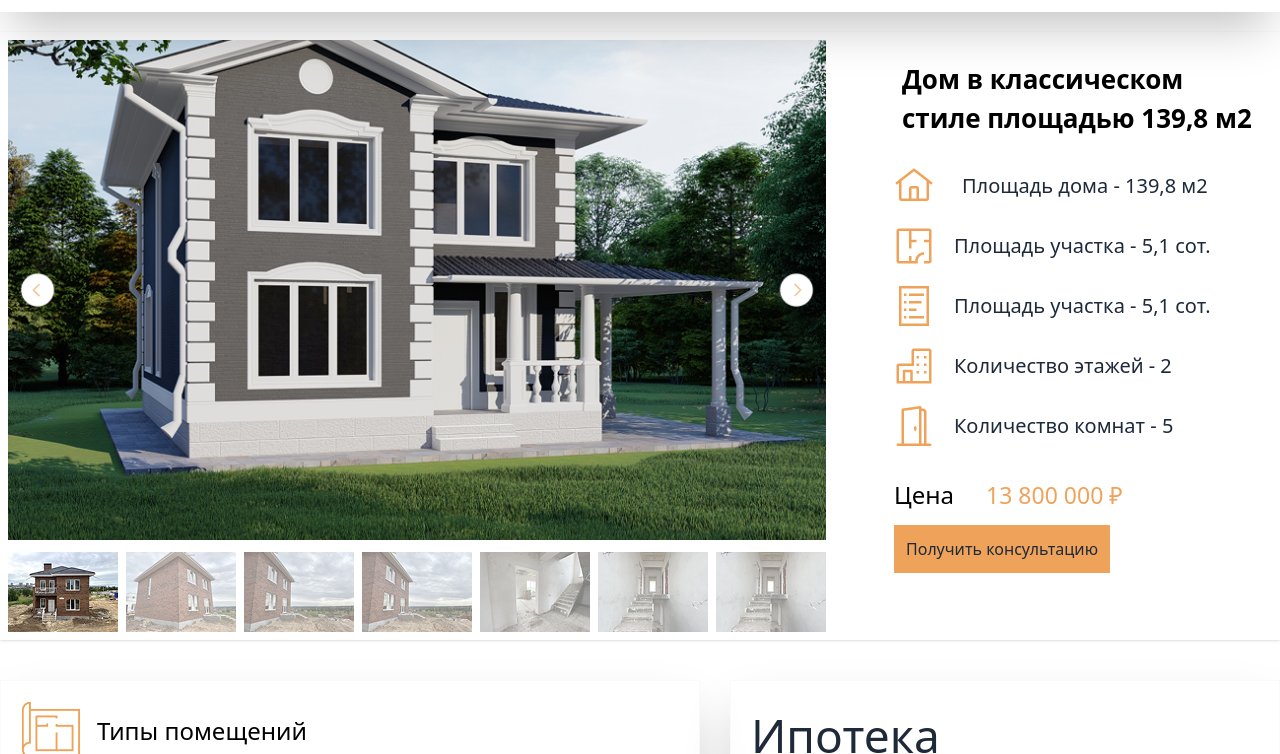
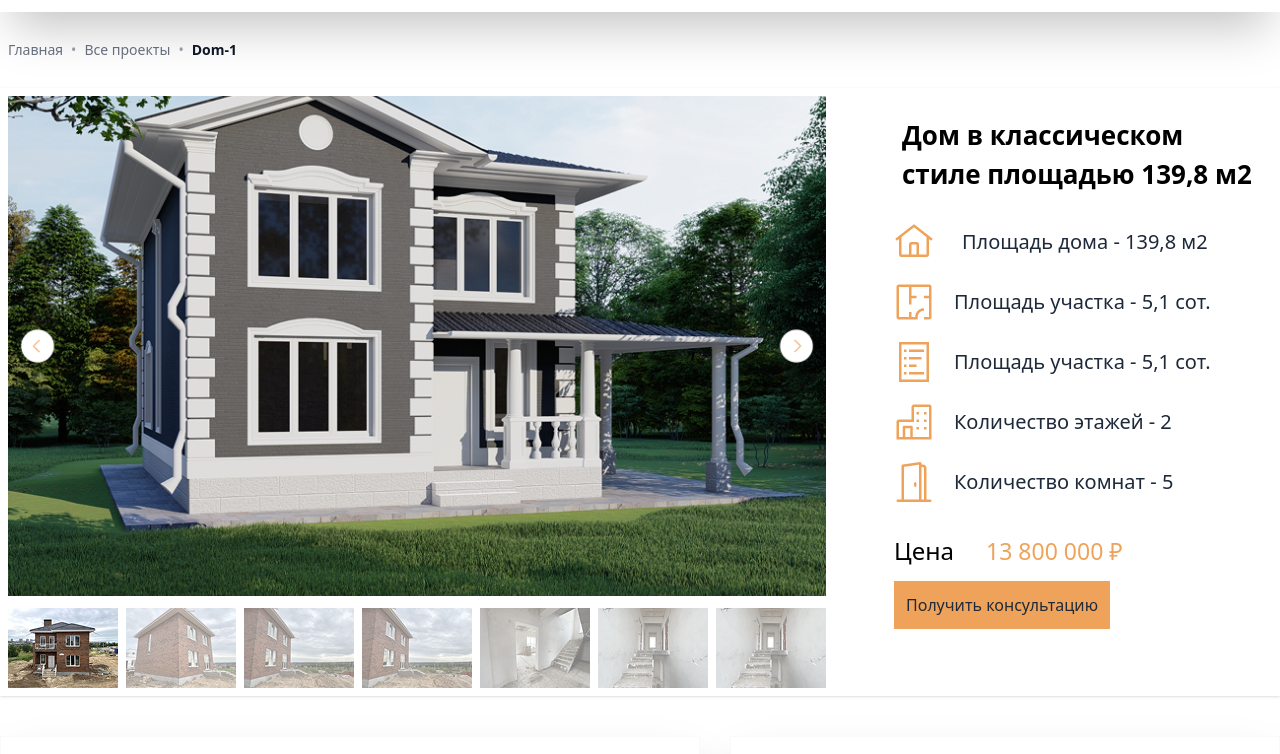
Before and after one commit to qurbonbobokov-ux/Next_Exam, a website: page src/index.html in a window 1280 px wide. Shown: the part 100-854 px from the top of the page. Drawn offline with nearby package versions, Linux system fonts and the light colour scheme; files that its build step writes are made by us from their sources.

Commit message:
fulstack

```diff
--- a/src/index.html
+++ b/src/index.html
@@ -28,6 +28,30 @@
             <button class="p-3 border border-[#EFA35A] hidden lg:block md:hidden">Заказать звонок</button>
         </div>
     </div>
+    <div class="text-sm text-gray-500 max-w-7xl m-auto mt-5 p-2">
+        <ol class="flex items-center space-x-2">
+            <li>
+                <a href="#" class="hover:text-gray-900 transition">
+                    Главная
+                </a>
+            </li>
+
+            <li class="text-gray-400">•</li>
+
+            <li>
+                <a href="#" class="hover:text-gray-900 transition">
+                    Все проекты
+                </a>
+            </li>
+
+            <li class="text-gray-400">•</li>
+
+            <li class="font-semibold text-gray-900">
+                Dom-1
+            </li>
+        </ol>
+    </div>
+
     <div class="bg-white shadow lg:flex items-start gap-10 max-w-7xl m-auto mt-5 ">
         <div class="flex flex-col gap-3 p-2">
             <div
```
